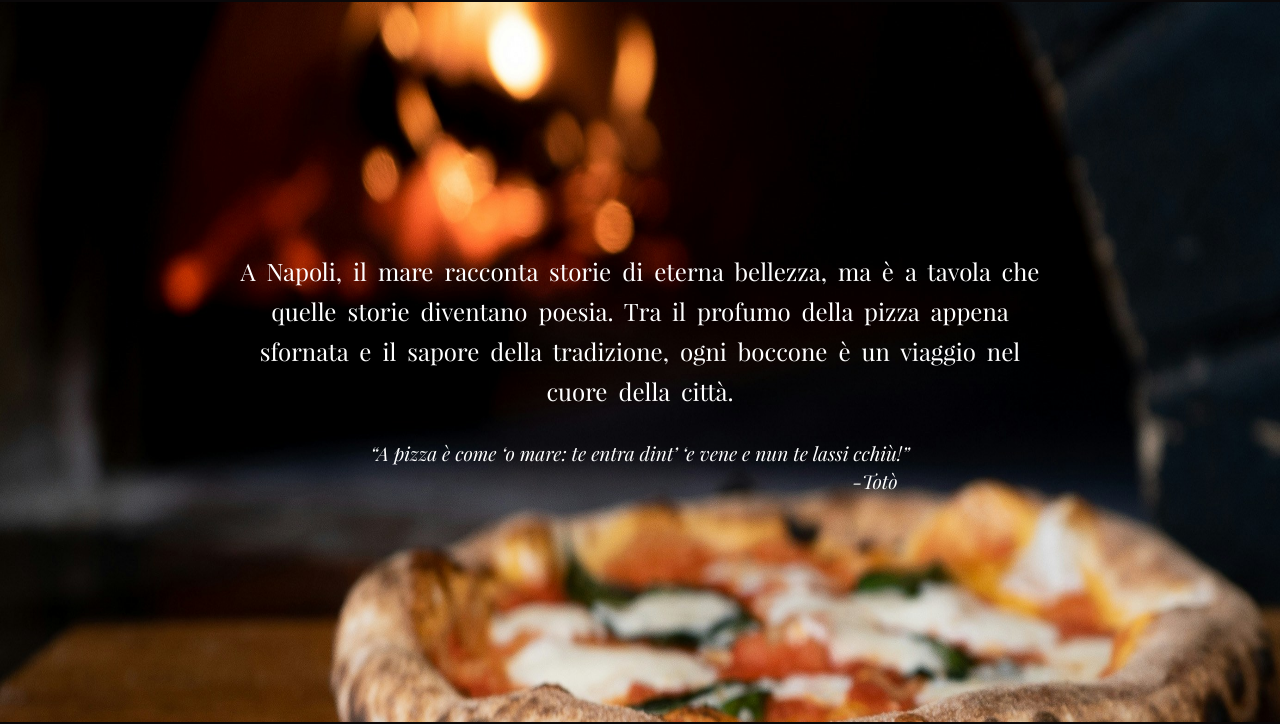
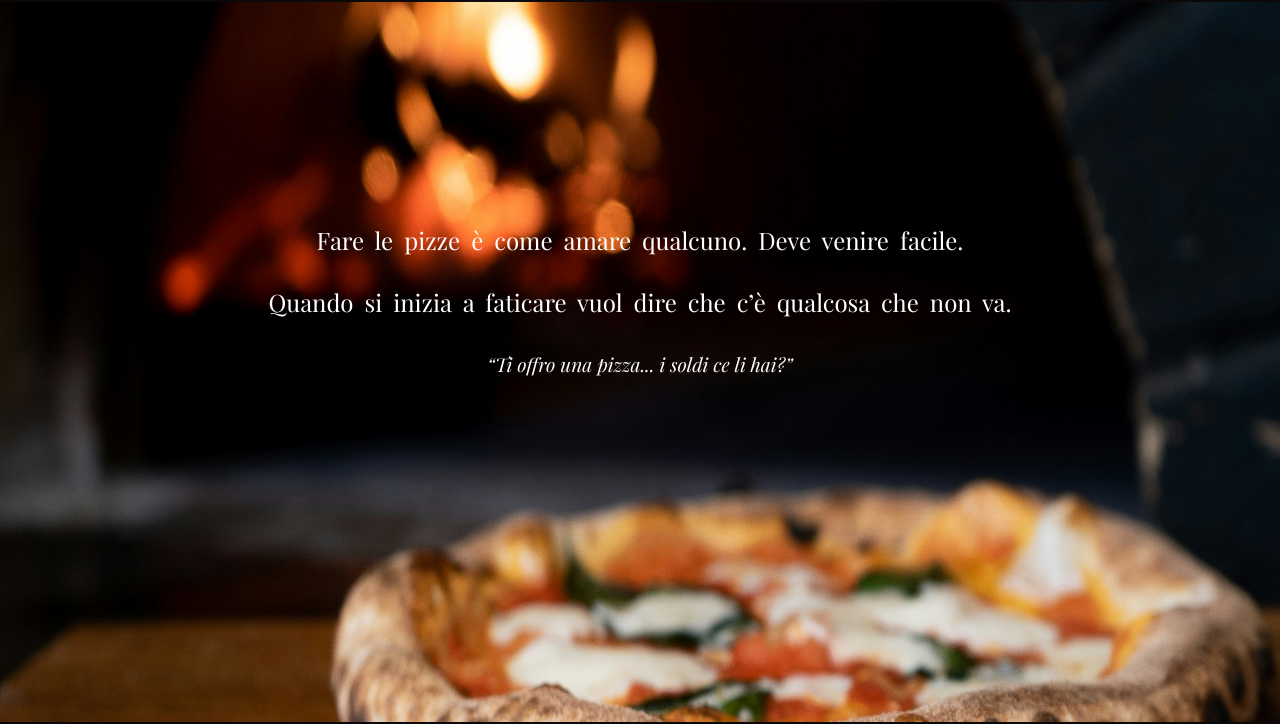
Before and after one commit to JodieFlacko/Restaurant-Page, a website built with webpack: page src/template.html in a window 1280 px wide. Shown: the part 78-802 px from the top of the page. Built offline with nearby package versions, Linux system fonts and the light colour scheme.

Commit message:
style: homepage text

```diff
--- a/src/page-load.js
+++ b/src/page-load.js
@@ -3,20 +3,21 @@ export function pageLoad(content){
 
   const container = document.createElement("div");
 
-  const descPar = document.createElement("p");
+  const firstDescPar = document.createElement("p");
+  const secondDescPar = document.createElement("p");
   const quotePar = document.createElement("p");
-  const citSpan = document.createElement("span");
+  const br = document.createElement("br");
 
-  descPar.textContent = "A Napoli, il mare racconta storie di eterna bellezza, ma è a tavola che quelle storie diventano poesia. Tra il profumo della pizza appena sfornata e il sapore della tradizione, ogni boccone è un viaggio nel cuore della città."
-  quotePar.textContent = "“A pizza è come ‘o mare: te entra dint’ ‘e vene e nun te lassi cchiù!”"
-  citSpan.textContent = "-Totò";
+  firstDescPar.textContent = "Fare le pizze è come amare qualcuno. Deve venire facile."
+  secondDescPar.textContent = "Quando si inizia a faticare vuol dire che c’è qualcosa che non va."
+  quotePar.textContent = "“Ti offro una pizza... i soldi ce li hai?”"
 
-  descPar.setAttribute("id", "desc");
-  quotePar.setAttribute("id", "quote")
-  citSpan.setAttribute("id", "cit");
+  firstDescPar.setAttribute("id", "desc");
+  secondDescPar.setAttribute("id", "desc");
+  quotePar.setAttribute("id", "quote");
 
   content.appendChild(container);
-  container.appendChild(descPar);
+  container.appendChild(firstDescPar);
+  container.appendChild(secondDescPar);
   container.appendChild(quotePar);
-  quotePar.appendChild(citSpan);
 }
--- a/src/styles/styles.css
+++ b/src/styles/styles.css
@@ -206,6 +206,7 @@ h1 span:hover{
 
 .home > div{
   width: 65vw;
+  margin-top: -120px;
   display: flex;
   flex-direction: column;
   align-items: center;
```
